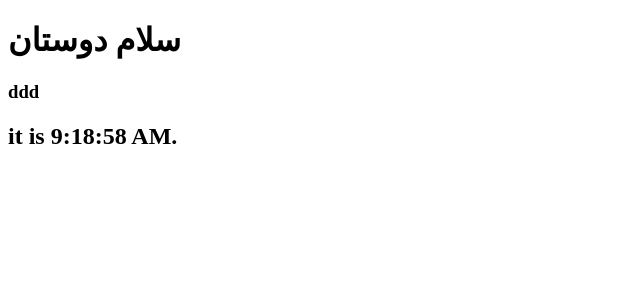
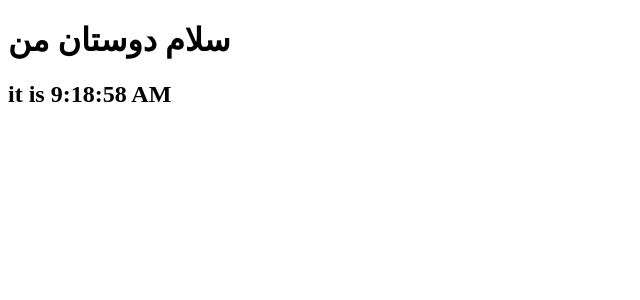
Before and after one commit to rezarahimpoor/react-test1, a React (Vite) app: page / in a window 1280 px wide. Shown: the top 300 px of the page, without its empty margins (0-640 px from the left). Built offline with nearby package versions, Linux system fonts and the light colour scheme.

Commit message:
test1-project-with-cllass-component

```diff
--- a/src/main.jsx
+++ b/src/main.jsx
@@ -1,15 +1,57 @@
-import { StrictMode } from 'react'
+import { Component, StrictMode } from 'react'
 import { createRoot } from 'react-dom/client'
+
+
+
+
+class Timer extends Component{
+  render(){
+    return(
+      <h2>
+        it is {new Date().toLocaleTimeString()}
+      </h2>
+    )
+  }
+}
+
+
+
+
+
+class Hello extends Component{
+  render(){
+    return(
+      <h1>سلام دوستان من</h1>
+    )
+  }
+}
+
+
+
+
+
+
+
+class App extends Component {
+  render(){
+    return (
+      <div>
+        <Hello/>
+        <Timer/>
+      </div>
+    )
+  }
+}
+
+
+
+
+
+
+
+
 const root = createRoot(document.getElementById('root'));
 const tick = ()=> {
-  const elem = (
-  <div>
-    <h1>سلام دوستان</h1>
-    <h3>ddd</h3>
-    <h2>
-      it is {new Date().toLocaleTimeString()}.</h2>
-  </div>
-)
-root.render(elem);
+root.render(<App/>);
 }
 setInterval(tick, 1000);
```
